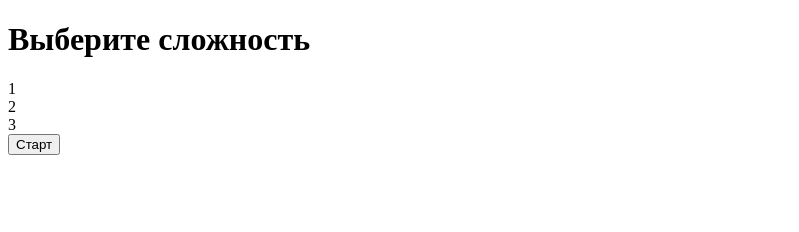
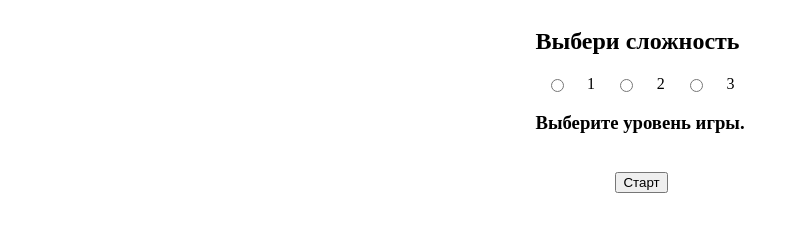
Before and after one commit to Aleksandrspoon/OneLesson, a plain HTML site: page index.html in a window 1280 px wide. Both pictures are taken after a click on the button "Старт". Shown: the whole page, without its empty margins (0-799 px from the left). Drawn offline with Linux system fonts and the light colour scheme.

Commit message:
add start screen

```diff
--- a/index.html
+++ b/index.html
@@ -1,20 +1,23 @@
 <!DOCTYPE html>
-<html lang="en">
+<html lang="ru">
+
 <head>
     <meta charset="UTF-8">
     <meta http-equiv="X-UA-Compatible" content="IE=edge">
     <meta name="viewport" content="width=device-width, initial-scale=1.0">
+    <link rel="stylesheet" href="style.css">
     <title>Document</title>
 </head>
+
 <body>
-    <div class="Main">
-        <div>
-            <h1 class="Title">Выберите сложность</h1>
-            <div class="level">1</div>
-            <div class="level">2</div>
-            <div class="level">3</div>
-            <button class="battonStart">Старт</button>
-        </div>
-    </div>
+
+    <div class="container"></div>
+
+
+    <script src="./template-engine.js"></script>
+    <script src="./index.js"></script>
+
+
 </body>
+
 </html>
--- /dev/null
+++ b/index.js
@@ -0,0 +1,167 @@
+window.application = {
+    blocks: {},
+    screens: {},
+    renderScreen: function (screenName) {
+        if (window.application.screens[screenName]) {
+            window.application.screens[screenName]();
+        } else {
+            console.log('Такого экрана нет');
+        }
+    },
+    renderBlock: function (blockName, container) {
+        if (window.application.blocks[blockName]) {
+            window.application.blocks[blockName](container);
+        } else {
+            console.log('Такого блока нет');
+        }
+
+    },
+    timers: [],
+    level: ''
+}
+
+const LEVELS = ['easy_level', 'medium_level', 'hard_level']
+const CARDS = [6, 12, 18];
+const PAIRS = [3, 6, 9];
+
+function emptyScreen() {
+    // очистка экрана
+    const app = document.querySelector('.container');
+    app.textContent = '';
+    return app;
+}
+
+function renderBlockLevels(levelsBox) {
+    for (let index = 1; index <= 3; index++) {
+        const level = document.createElement('input');
+        level.classList.add('level-input');
+        level.type = 'radio';
+        level.id = LEVELS[index - 1];
+        level.value = index;
+
+        const level_label = document.createElement('label');
+        level_label.textContent = index;
+        level_label.for = LEVELS[index - 1];
+        level_label.classList.add('level-label');
+
+        levelsBox.appendChild(level);
+        levelsBox.appendChild(level_label);
+    }
+
+}
+
+function renderScreenGameLevel() {
+    const app = emptyScreen();
+
+    const section = document.createElement('section');
+    section.classList.add('screen', 'screen-level');
+    const form = document.createElement('form');
+    form.classList.add('form_level');
+    const header = document.createElement('h1');
+    header.textContent = 'Выбери сложность';
+    header.classList.add('level_header', 'element');
+
+    const levelsBox = document.createElement('div');
+    levelsBox.classList.add('level_select_div', 'element');
+
+    renderBlockLevels(levelsBox);
+
+    const divLevel = document.createElement('div');
+    divLevel.classList.add('element', 'elements__box');
+
+    const errorBlock = document.createElement('div');
+    errorBlock.classList.add('error__block', 'hidden__block');
+    const errorMessage = document.createElement('h3');
+    errorMessage.textContent = 'Выберите уровень игры.';
+    errorBlock.appendChild(errorMessage);
+
+    const divLevelBox = document.createElement('div');
+    const buttonLevel = document.createElement('button');
+    buttonLevel.classList.add('btn_level', 'button');
+    buttonLevel.textContent = 'Старт';
+    divLevelBox.appendChild(buttonLevel);
+
+    divLevel.appendChild(errorBlock);
+    divLevel.appendChild(divLevelBox);
+
+    buttonLevel.addEventListener('click', (event) => {
+        event.preventDefault();
+        if (window.application.level) {
+            // загрузка экрана игры
+            window.application.screens['game'] = renderScreenGame;
+            window.application.renderScreen('game');
+        } else {
+            // вывод сообщения о том, что нужно выбрать уровень игры
+            errorBlock.classList.remove('hidden__block');
+        }
+    })
+
+    form.appendChild(header);
+    form.appendChild(levelsBox);
+    form.appendChild(divLevel);
+
+    section.appendChild(form);
+
+    app.appendChild(section);
+
+    let levelElems = document.querySelectorAll('.level-label');
+    levelElems.forEach(item => {
+        item.addEventListener('click', clickHandler)
+    })
+
+    function clickHandler(e) {
+        // убираем выделение кнопки выбора уровня у кнопок
+        levelElems.forEach(item => {
+            item.classList.remove('level_label--active');
+        })
+        e.target.classList.add('level_label--active');
+        window.application.level = e.target.textContent;
+        errorBlock.classList.add('hidden__block');
+    }
+}
+
+function renderScreenGame() {
+    const app = emptyScreen();
+    let cards, pairs;
+
+    const gameScreen = document.createElement('div');
+    gameScreen.classList.add('screen', 'game_screen');
+
+    const gameScreenField = document.createElement('div');
+    gameScreenField.classList.add('game_screen_field');
+
+    const header = document.createElement('h1');
+    console.log(window.application.level);
+    header.textContent = `Сложность игры : ${window.application.level}`;
+    header.classList.add('game_header');
+
+    const header_cards = document.createElement('h3');
+    header_cards.classList.add('game_header_second');
+
+    const header_pairs = document.createElement('h3');
+    header_pairs.classList.add('game_header_second');
+
+    if (window.application.level === '3') {
+        cards = CARDS[2];
+        pairs = PAIRS[2];
+    } else if (window.application.level === '2') {
+        cards = CARDS[1];
+        pairs = PAIRS[1];
+    }
+    else {
+        cards = CARDS[0];
+        pairs = PAIRS[0];
+    }
+
+    header_cards.textContent = `Кол-во карт : ${cards}`;
+    header_pairs.textContent = `Пар : ${pairs}`;
+
+    gameScreenField.appendChild(header);
+    gameScreenField.appendChild(header_cards);
+    gameScreenField.appendChild(header_pairs);
+    gameScreen.appendChild(gameScreenField);
+    app.appendChild(gameScreen);
+}
+
+window.application.screens['gameLevel'] = renderScreenGameLevel;
+window.application.renderScreen('gameLevel');
--- a/style.css
+++ b/style.css
@@ -1,7 +1,15 @@
-.Main{
+.container{
     display: flex;
     flex-direction: row;
     flex-wrap: nowrap;
     justify-content: center;
     align-items: center;
 }
+.level_select_div{
+    display: flex;
+    justify-content: space-around
+}
+.btn_level{
+    margin-top: 20px;
+    margin-left: 80px;
+}
```
